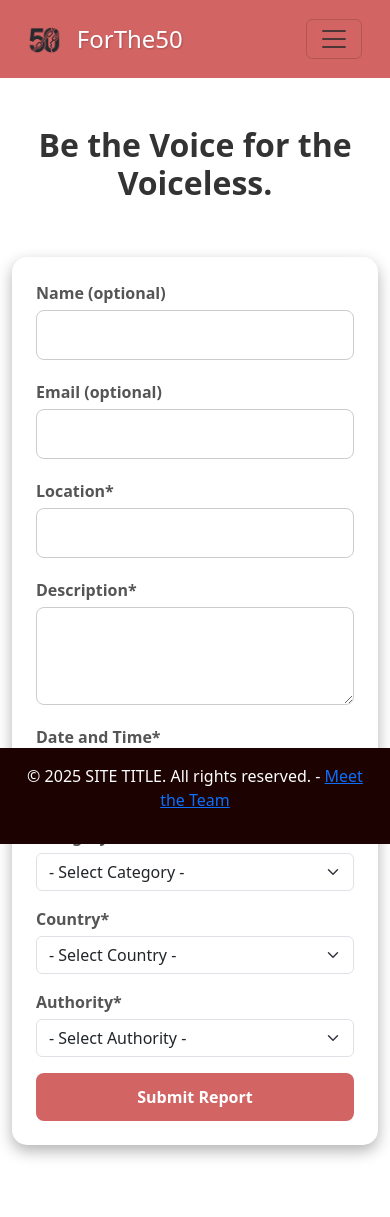
After one commit to surfdemon/ForThe50, a Django app: page /report/ in a window 390 px wide. The commit adds this page. Run offline with Django 4.2, Linux system fonts and the light colour scheme; some libraries are stand-ins or nearby versions.

Commit message:
Add report.html template for user-friendly crime r
eporting form, and add report.css for styling:

report.html:
- Add form for user to report a crime
- Add bootstrap classes for styling and responsiveness

base.html:
- Add link to report.css

report.css:
- Add styling for report.html form

```diff
--- /dev/null
+++ b/backend/static/css/report.css
@@ -0,0 +1,68 @@
+/* Form background */
+.form-container {
+  border-radius: 15px;
+  padding: 50px;
+  margin: 30px auto;
+  box-shadow: 0 6px 15px rgba(0, 0, 0, 0.3);
+}
+
+/* Header */
+h1 {
+  font-size: 3rem;
+  font-weight: 700;
+  color: #333333;
+  margin-bottom: 30px;
+  text-align: center;
+}
+
+/* Form input */
+#reportForm .form-control {
+  font-size: 1.2rem;
+  border-radius: 8px;
+  border: 1px solid #cccccc;
+  margin-bottom: 20px;
+}
+
+/* Labels */
+#reportForm .form-label {
+  font-size: 1rem;
+  font-weight: bold;
+  color: #555555;
+  margin-bottom: 5px;
+}
+
+/* Button */
+#reportForm button {
+  background-color: #d36464;
+  border: none;
+  font-size: 1rem;
+  font-weight: 700;
+  padding: 15px;
+  border-radius: 8px;
+  transition: background-color 0.3s ease;
+}
+
+#reportForm button:hover {
+  background-color: #b44a4a;
+}
+
+/* ---- Media Queries ---- */
+@media (max-width: 768px) {
+  .form-container {
+    padding: 30px;
+  }
+
+  h1 {
+    font-size: 2rem;
+  }
+
+  #reportForm .form-control {
+    font-size: 1rem;
+    padding: 12px;
+  }
+
+  #reportForm button {
+    font-size: 1rem;
+    padding: 12px;
+  }
+}
--- a/backend/templates/base.html
+++ b/backend/templates/base.html
@@ -9,6 +9,7 @@
     <link href="https://cdn.jsdelivr.net/npm/bootstrap@5.3.2/dist/css/bootstrap.min.css" rel="stylesheet">
     <link rel="stylesheet" href="https://cdnjs.cloudflare.com/ajax/libs/font-awesome/5.15.3/css/all.min.css">
     <link rel="stylesheet" href="{% static 'css/style.css' %}">
+    <link rel="stylesheet" href="{% static 'css/report.css' %}">
 </head>
 <body>
     {% block header %}
--- /dev/null
+++ b/backend/templates/report.html
@@ -0,0 +1,108 @@
+{% extends 'base.html' %}
+
+{% load static %}
+
+{% block styles %}
+<link rel="stylesheet" href="{% static 'css/report.css' %}" />
+{% endblock %}
+
+{% block title %}Report a Crime{% endblock %} {% block content %}
+<div class="container my-5">
+  <h1 class="text-center mt-5">Be the Voice for the Voiceless.</h1>
+  <div class="row justify-content-center">
+    <div class="col-12 col-md-10 col-lg-8">
+      <div class="form-container p-4 mt-4 mb-4">
+        <form
+          method="POST"
+          id="reportForm"
+        >
+          {% csrf_token %}
+          <div class="mb-3">
+            <label for="name" class="form-label">Name (optional)</label>
+            <input type="text" class="form-control" id="name" name="name" />
+          </div>
+          <div class="mb-3">
+            <label for="email" class="form-label">Email (optional)</label>
+            <input type="email" class="form-control" id="email" name="email" />
+          </div>
+          <div class="mb-3">
+            <label for="location" class="form-label">Location*</label>
+            <input
+              type="text"
+              class="form-control"
+              id="location"
+              name="location"
+              required
+            />
+          </div>
+          <div class="mb-3">
+            <label for="description" class="form-label">Description*</label>
+            <textarea
+              class="form-control"
+              id="description"
+              name="description"
+              rows="3"
+              required
+            ></textarea>
+          </div>
+          <div class="mb-3">
+            <label for="date_and_time" class="form-label">Date and Time*</label>
+            <input
+              type="datetime-local"
+              class="form-control"
+              id="date_and_time"
+              name="date_and_time"
+              required
+            />
+          </div>
+          <div class="mb-3">
+            <label for="category" class="form-label">Category*</label>
+            <select class="form-select" id="category" name="category" required>
+              <option value="" disabled selected>- Select Category -</option>
+              <option value="Sexual Exploitation">Sexual Exploitation</option>
+              <option value="Labor Exploitation">Labor Exploitation</option>
+              <option value="Child Exploitation">Child Exploitation</option>
+              <option value="Organ Harvesting">Organ Harvesting</option>
+              <option value="Forced Begging">Forced Begging</option>
+              <option value="Forced Crime">Forced Crime</option>
+            </select>
+          </div>
+          <div class="mb-3">
+            <label for="country" class="form-label">Country*</label>
+            <select class="form-select" id="country" name="country" required>
+              <option value="" disabled selected>- Select Country -</option>
+              <option value="United Kingdom">United Kingdom</option>
+              <option value="Ireland">Ireland</option>
+            </select>
+          </div>
+          <div class="mb-3">
+            <label for="authority" class="form-label">Authority*</label>
+            <select
+              class="form-select"
+              id="authority"
+              name="authority"
+              required
+            >
+              <option value="" disabled selected>- Select Authority -</option>
+              <option value="Modern Slavery & Exploitation Helpline">
+                Modern Slavery & Exploitation Helpline
+              </option>
+              <option value="Crimestoppers">Crimestoppers</option>
+              <option value="An Garda Síochána (HTICU)">
+                An Garda Síochána (HTICU)
+              </option>
+              <option value="Department of Justice and Equality (AHTU)">
+                Department of Justice and Equality (AHTU)
+              </option>
+              <option value="Testing Authority">Testing Authority</option>
+            </select>
+          </div>
+          <button type="submit" class="btn btn-danger w-100">
+            Submit Report
+          </button>
+        </form>
+      </div>
+    </div>
+  </div>
+</div>
+{% endblock %}
```
